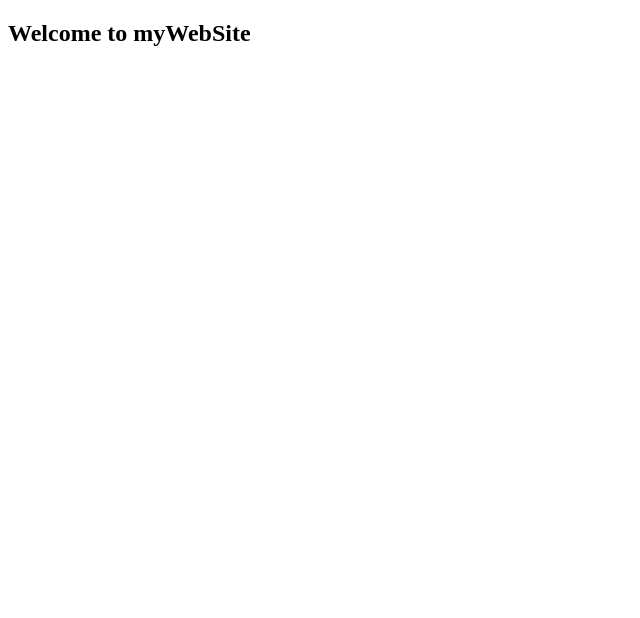
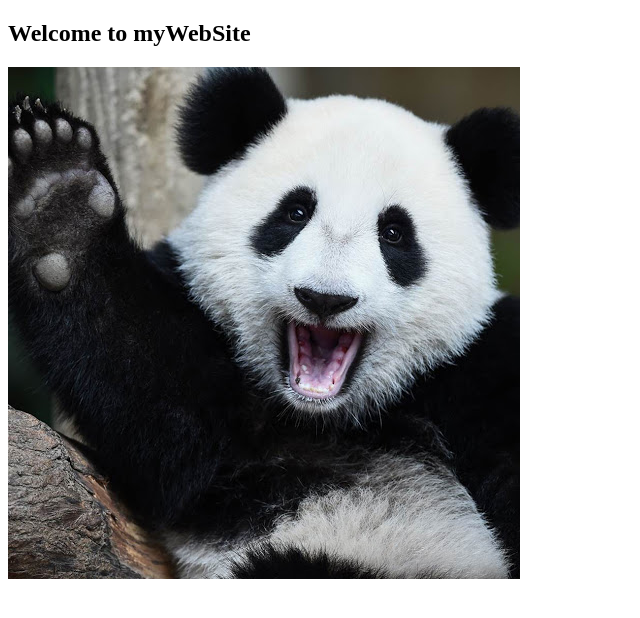
Before and after one commit to ZorraZabb/testGit, a plain HTML site: page index.html in a window 1280 px wide. Shown: the whole page, without its empty margins (0-640 px from the left). Drawn offline with Linux system fonts and the light colour scheme.

Commit message:
added image to website

```diff
--- a/index.html
+++ b/index.html
@@ -7,5 +7,6 @@
     </head>
     <body>
         <h2>Welcome to myWebSite</h2>
+        <img src="แพนด้า.jpg">
     </body>
 </html>
```
